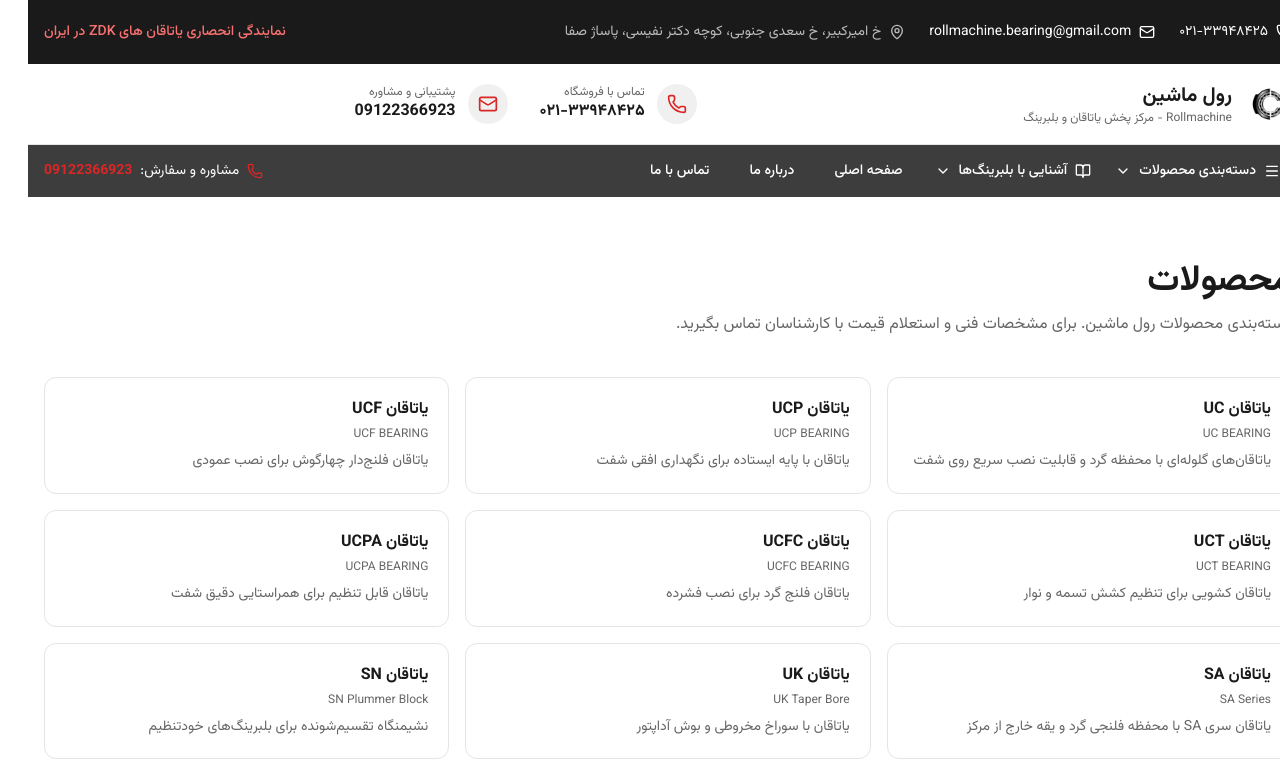
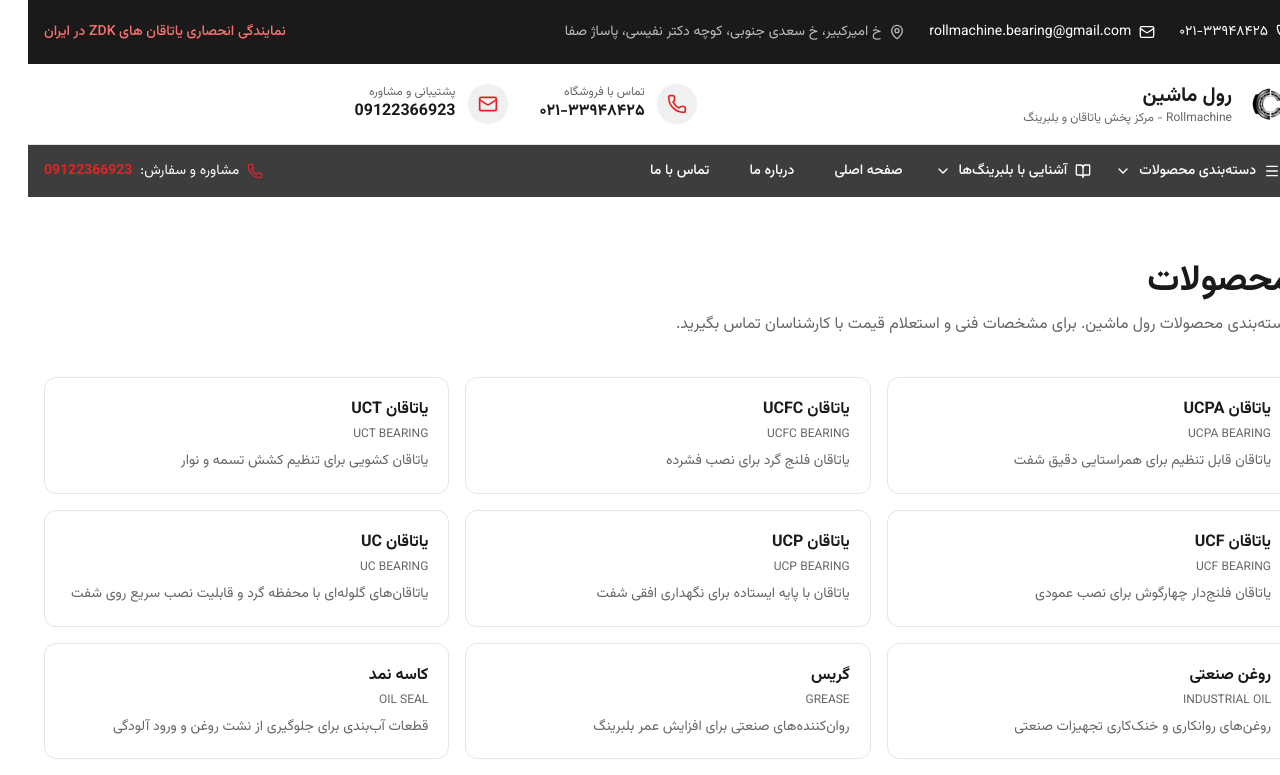
Before and after one commit to MhmdKh7/mohamadsite, a Next.js app: page /products in a window 1280 px wide. Shown: the top 775 px of the page. Built offline with nearby package versions, Linux system fonts and the light colour scheme.

Commit message:
refactor: products page lists only siteCategories

```diff
--- a/app/products/page.tsx
+++ b/app/products/page.tsx
@@ -2,6 +2,7 @@
 import Link from "next/link";
 import { Header } from "@/components/header";
 import { Footer } from "@/components/footer";
+import { siteCategories } from "@/lib/site-categories";
 import { categoryInfo } from "@/lib/category-info";
 
 export const metadata: Metadata = {
@@ -26,7 +27,12 @@
 };
 
 export default function Page() {
-  const categories = Object.entries(categoryInfo);
+  const categories = siteCategories.map((cat) => ({
+    slug: cat.slug,
+    name: cat.name,
+    englishName: cat.englishName,
+    tagline: categoryInfo[cat.slug]?.tagline ?? "",
+  }));
 
   return (
     <div className="min-h-screen flex flex-col bg-background">
@@ -38,10 +44,10 @@
             دسته‌بندی محصولات رول ماشین. برای مشخصات فنی و استعلام قیمت با کارشناسان تماس بگیرید.
           </p>
           <div className="grid sm:grid-cols-2 lg:grid-cols-3 gap-4">
-            {categories.map(([slug, info]) => (
+            {categories.map((info) => (
               <Link
-                key={slug}
-                href={`/category/${slug}`}
+                key={info.slug}
+                href={`/category/${info.slug}`}
                 className="rounded-xl border bg-card p-5 hover:border-accent transition-colors"
               >
                 <h2 className="font-bold mb-1">{info.name}</h2>
```
